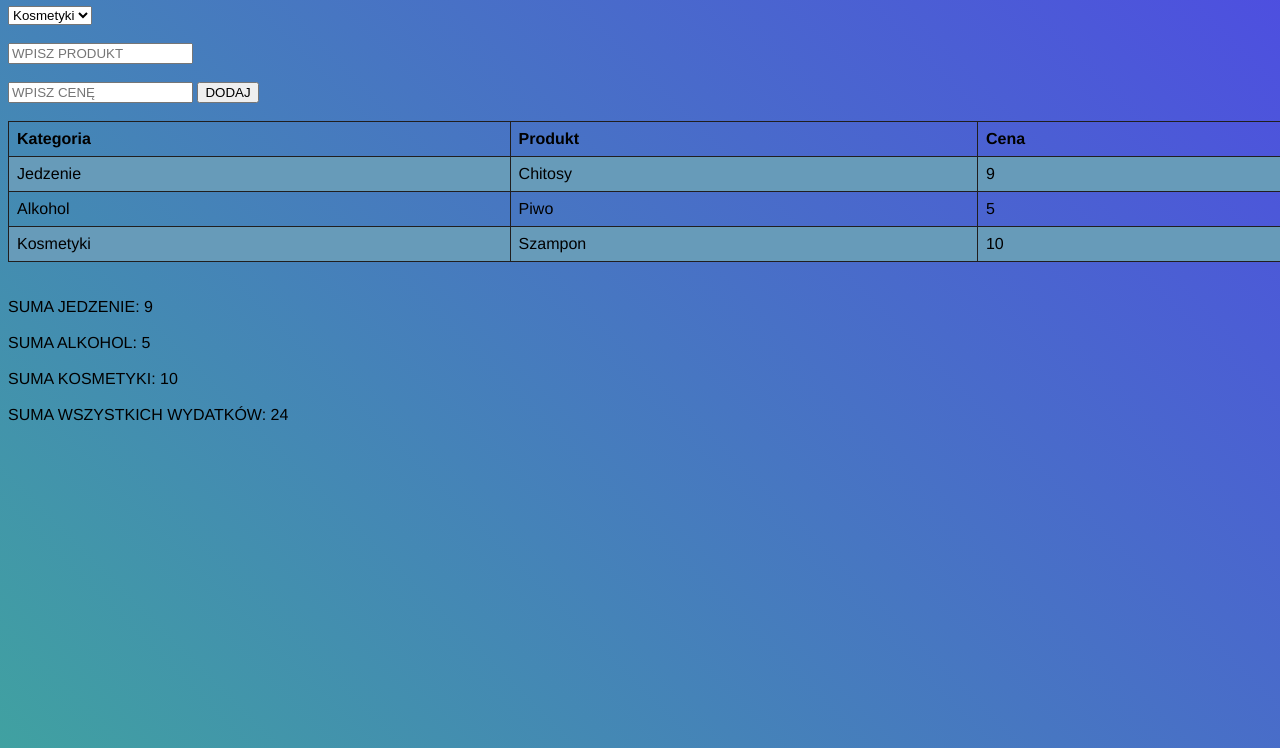
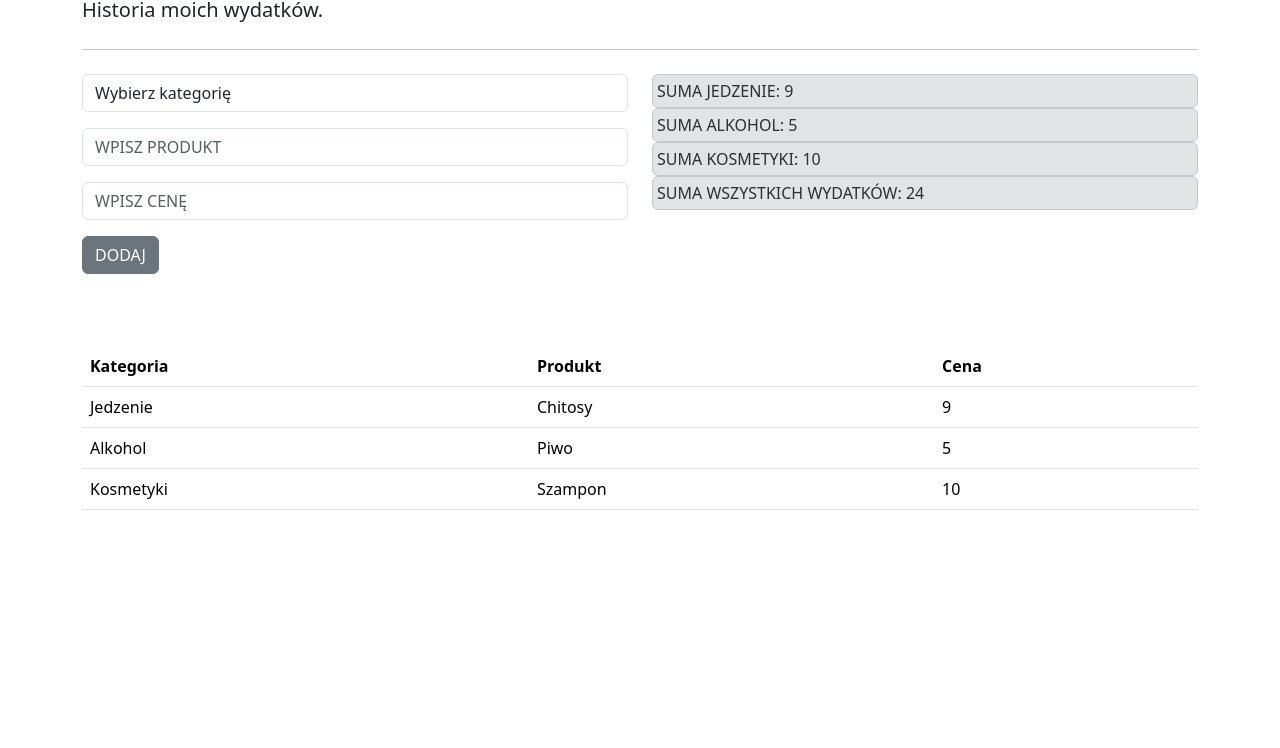
Before and after one commit to kajotka/shopping-list, a plain HTML site: page index.html in a window 1280 px wide. Shown: the part 80-828 px from the top of the page. After the commit the page ends 800 px from the top, so only its background shows below. Drawn offline with nearby package versions, Linux system fonts and the light colour scheme.

Commit message:
dodanie bootstrapa

```diff
--- a/index.html
+++ b/index.html
@@ -3,54 +3,56 @@
 
 <head>
   <script async src="script.js"></script>
-  <style>
-    body {
-      background: linear-gradient(45deg, rgb(64, 161, 161), rgb(78, 76, 226));
-      font-family: Helvetica, sans-serif;
-      min-height: 100vh;
-      min-width: 100vw;
-    }
+  <link href="https://cdn.jsdelivr.net/npm/bootstrap@5.3.0-alpha1/dist/css/bootstrap.min.css" rel="stylesheet"
+    integrity="sha384-GLhlTQ8iRABdZLl6O3oVMWSktQOp6b7In1Zl3/Jr59b6EGGoI1aFkw7cmDA6j6gD" crossorigin="anonymous">
 
-    h2 {
-      text-align: center;
-
-    }
-
-    table {
-      font-family: Helvetica, sans-serif;
-      border-collapse: collapse;
-      width: 100%;
-    }
-
-    td,
-    th {
-      border: 1px solid #201e1e;
-      text-align: left;
-      padding: 8px;
-    }
-
-    tr:nth-child(even) {
-      background-color: #679bb9;
-    }
-  </style>
 </head>
 
 <body>
-
-  <h2>MOJE WYDATKI</h2>
-  <br>
-  <select name="kategoria" id="kategoria">
+  <div class="container">
+    <div class="jumbotron">
+      <h1 class="display-4">MOJE WYDATKI</h1>
+      <p class="lead">Historia moich wydatków.</p>
+      <hr class="my-4">
+      </p>
+    </div>
+    <div class="row">
+      <div class="col-12 col-sm-6">
+          <div class="form-group">
+            <select class="form-control" name="kategoria" id="kategoria">
+              <option>Wybierz kategorię</option>
               <option value="Kosmetyki">Kosmetyki</option>
               <option value="Jedzenie">Jedzenie</option>
               <option value="Alkohol">Alkohol</option>
             </select>
+          </div>
+          <div class="form-group mt-3">
+            <input class="form-control" type="text" id="pole1" placeholder="WPISZ PRODUKT" />
+          </div>
+          <div class="form-group mt-3">
+            <input class = "form-control" type="text" id="pole2" placeholder="WPISZ CENĘ" />
+          </div>
+          <button class ="btn btn-secondary mt-3" id="przycisk" onclick="dodaj()">DODAJ</button>
+      </div>
+      <div class="col-12 col-sm-6">
+        <div class="alert alert-secondary m-0 p-1" role="alert">
+          SUMA JEDZENIE: <span id="sumaJedzenie">9</span>
+        </div>
+        <div class="alert alert-secondary m-0 p-1" role="alert">
+          SUMA ALKOHOL: <span id="sumaAlkohol">5</span>
+        </div>
+        <div class="alert alert-secondary m-0 p-1" role="alert">
+          SUMA KOSMETYKI: <span id="sumaKosmetyki">10</span>
+        </div>
+        <div class="alert alert-secondary m-0 p-1" role="alert">
+          SUMA WSZYSTKICH WYDATKÓW: <span id="sumaWszystkiego"></span>
+        </div>
+      </div>
+    </div>
+    <br>
+
     <br><br>
-  <input type="text" id="pole1" placeholder="WPISZ PRODUKT" />
-  <br><br>
-  <input type="text" id="pole2" placeholder="WPISZ CENĘ" />
-  <button id="przycisk" onclick="dodaj()">DODAJ</button>
-  <br><br>
-  <table id="tablica">
+    <table class = "table" id="tablica">
       <tr>
         <th>Kategoria</th>
         <th>Produkt</th>
@@ -73,14 +75,10 @@
       </tr>
 
     </table>
-  <br><br>
-  <div>SUMA JEDZENIE: <span id="sumaJedzenie">9</span></div>
-  <br>
-  <div>SUMA ALKOHOL: <span id="sumaAlkohol">5</span></div>
-  <br>
-  <div>SUMA KOSMETYKI: <span id="sumaKosmetyki">10</span></div>
-  <br>
-  <div>SUMA WSZYSTKICH WYDATKÓW: <span id="sumaWszystkiego"></span></div>
+  </div>
+  <script src="https://cdn.jsdelivr.net/npm/bootstrap@5.3.0-alpha1/dist/js/bootstrap.bundle.min.js"
+    integrity="sha384-w76AqPfDkMBDXo30jS1Sgez6pr3x5MlQ1ZAGC+nuZB+EYdgRZgiwxhTBTkF7CXvN"
+    crossorigin="anonymous"></script>
 
 </body>
 
--- a/script.js
+++ b/script.js
@@ -3,6 +3,9 @@ let sumaKosmetyki = 10;
 let sumaJedzenie = 9;
 function dodaj() {
   let kategoria = document.querySelector("select").value;
+  if (kategoria === "Wybierz kategorię") {
+    return;
+  }
   let produkt = document.getElementById("pole1").value;
   let cena = document.getElementById("pole2").value;
   let table = document.getElementById("tablica");
```
Lines whose indentation alone changed are shown as unchanged.
